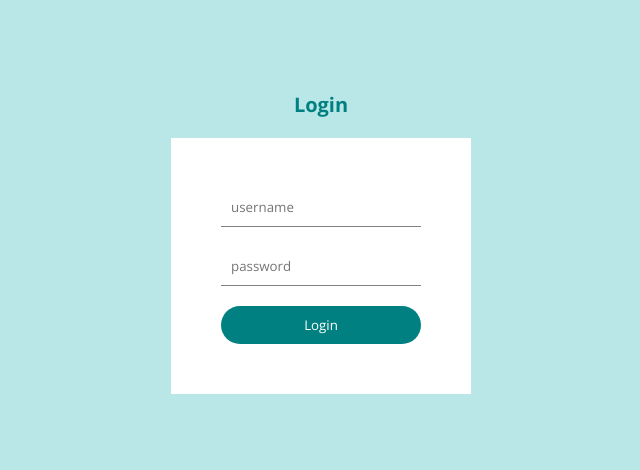
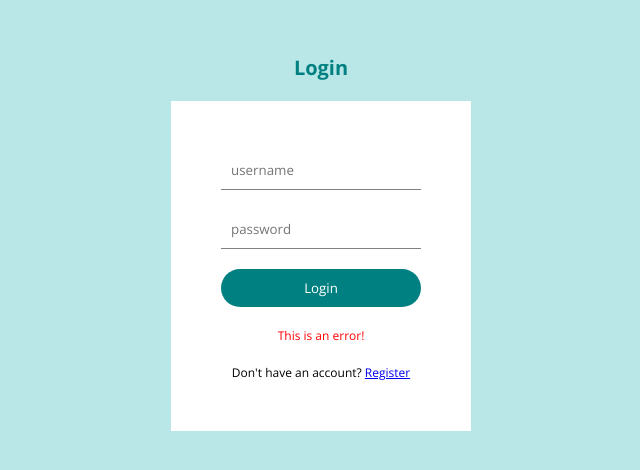
Before and after one commit to Opengundumstyle/BlogBox, a React (Create React App) app in the folder client/: page /login in a window 1280 px wide. Shown: the part 158-628 px from the top of the page, without its empty margins (319-959 px from the left). Built offline with nearby package versions, Linux system fonts and the light colour scheme.

Commit message:
detail style login page

```diff
--- a/client/src/pages/Login.jsx
+++ b/client/src/pages/Login.jsx
@@ -1,5 +1,5 @@
 import React from 'react'
-
+import { Link } from 'react-router-dom'
 const login = () => {
   return (
     <div className='auth'>
@@ -8,6 +8,8 @@
          <input type="text" placeholder='username'/>
          <input type="password" placeholder='password'/>
          <button>Login</button>
+         <p>This is an error!</p>
+         <span>Don't have an account? <Link to="/register">Register</Link></span>
       </form>
     </div>
   )
--- a/client/src/style.scss
+++ b/client/src/style.scss
@@ -40,7 +40,17 @@
                      color:white;
                      border-radius: 30px;
                      cursor:pointer;
+                 }
 
+                 span{
+                     font-size: 12px;
+                     text-align: center;
+                 }
+
+                 p{
+                     font-size:12px;
+                     color:red;
+                     text-align: center;
                  }
 
             }
```
